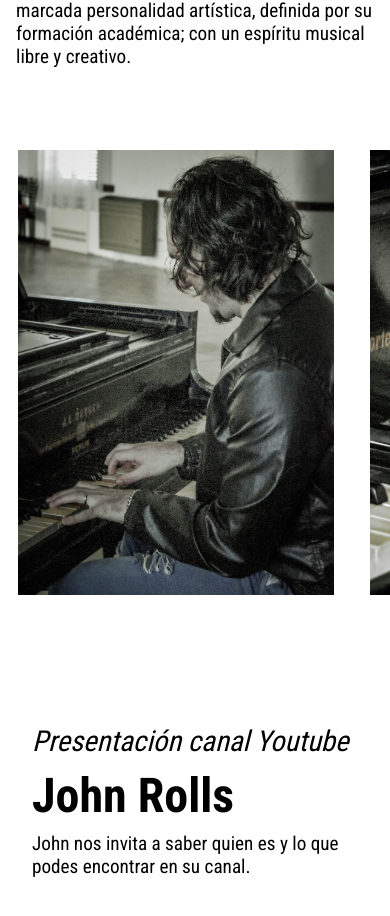
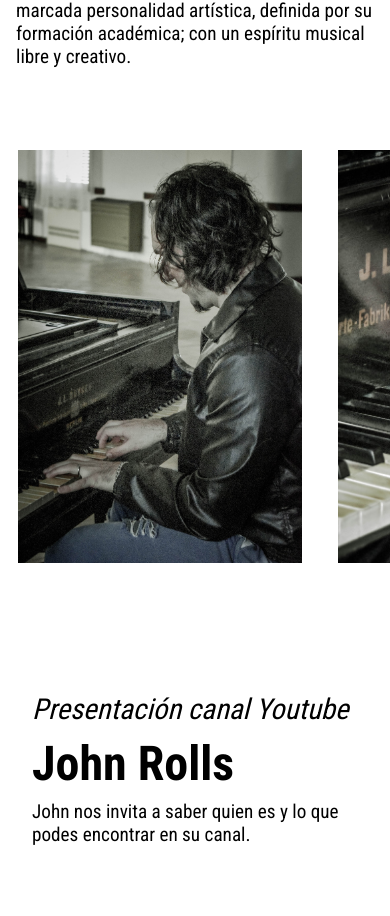
Before and after one commit to Ekelhtml/johnrolls, a React (Create React App) app: page / in a window 390 px wide. Shown: the part 2116-3032 px from the top of the page. Built offline with nearby package versions, Linux system fonts and the light colour scheme; grey boxes are pictures that could not be loaded.

Commit message:
Corrijo tamano Slider

```diff
--- a/src/styles/Slider.css
+++ b/src/styles/Slider.css
@@ -25,16 +25,16 @@
 
 @media screen and (max-width: 940px) {
     .item{
-        height: 35rem;
-        min-width: 23.9rem;
+        height: 29rem;
+        min-width: 22rem;
         padding: 1.5rem;
     }
 
 }
 @media screen and (max-width: 600px) {
     .item{
-        height: 30rem;
-        min-width: 22rem;
+        height: 28rem;
+        min-width: 20rem;
         padding: 1.1rem;
     }
 
```
